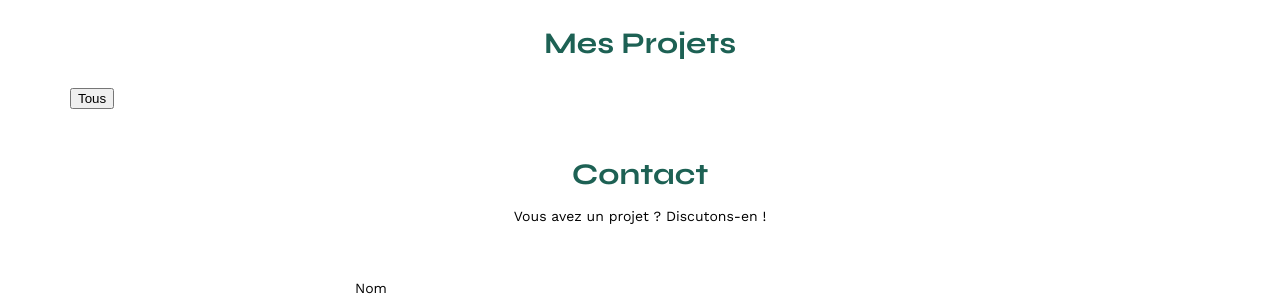
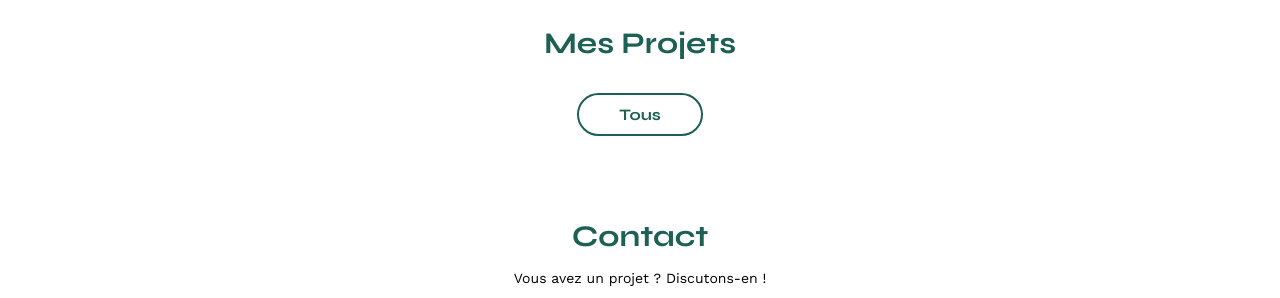
Before and after one commit to ClemRx14/Projet-6-OC, a plain HTML site: page Portfolio-architecte-sophie-bluel-master/FrontEnd/index.html in a window 1280 px wide. Shown: the part 507-805 px from the top of the page. Drawn offline with nearby package versions, Linux system fonts and the light colour scheme; no server answers.

Commit message:
ajout du style des boutons filtres et début de la fonction pour filtrer les catégories

```diff
--- a/Portfolio-architecte-sophie-bluel-master/FrontEnd/assets/style.css
+++ b/Portfolio-architecte-sophie-bluel-master/FrontEnd/assets/style.css
@@ -185,3 +185,31 @@ footer nav ul {
 	justify-content: flex-end;
 	margin: 2em
 }
+
+
+/* Ajout style des bouttons de filtrage  */
+
+.divdesfiltres {
+	display: flex;
+	flex-direction:row;
+	justify-content: center;
+	margin-bottom: 30px;
+}
+
+button {
+	color: #1D6154;
+	background-color: white;
+	border-radius: 60px;
+	border-color: #1D6154;
+	border: 2px solid #1D6154;
+	margin: 5px;
+	padding: 10px 40px;
+	font-size: 16px;
+	font-weight: 700;
+	font-family: 'Syne';
+}
+
+button:hover {
+	color: white;
+	background-color: #1D6154;
+}
--- a/Portfolio-architecte-sophie-bluel-master/FrontEnd/script.js
+++ b/Portfolio-architecte-sophie-bluel-master/FrontEnd/script.js
@@ -43,6 +43,7 @@ document.addEventListener('DOMContentLoaded', async () => {
 const filtresProjets = document.getElementById("filtresProjets");
 const divFiltre = document.createElement("div");
 filtresProjets.insertAdjacentElement("afterend", divFiltre);
+divFiltre.className = 'divdesfiltres';
 
 // Création des boutons de filtres
 // Ici le bouton tous qui n'est pas récupérer dynamiquement
@@ -72,7 +73,19 @@ async function displayCategory (){
         button.textContent = category.name;
         button.dataset.categoryId = category.id;
 
+        button.addEventListener("click", async function(){
+            await filtrerCategory(categoryId);
+        })
 
         divFiltre.appendChild(button);
     }
 }
+
+
+// Filtrage des Projets pour affichage en catégorie
+
+async function filtrerCategory(categoryId){
+    const works = await fetchWorks();
+    gallery.innerHTML = '';
+
+}
```
